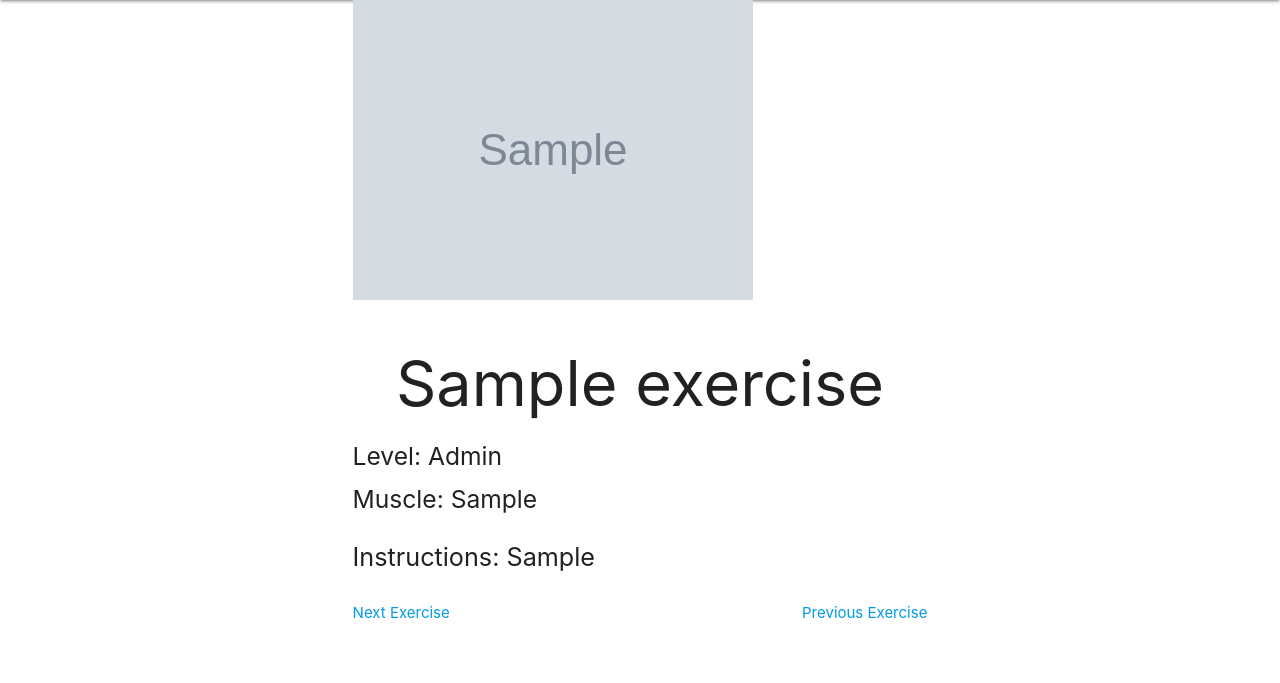
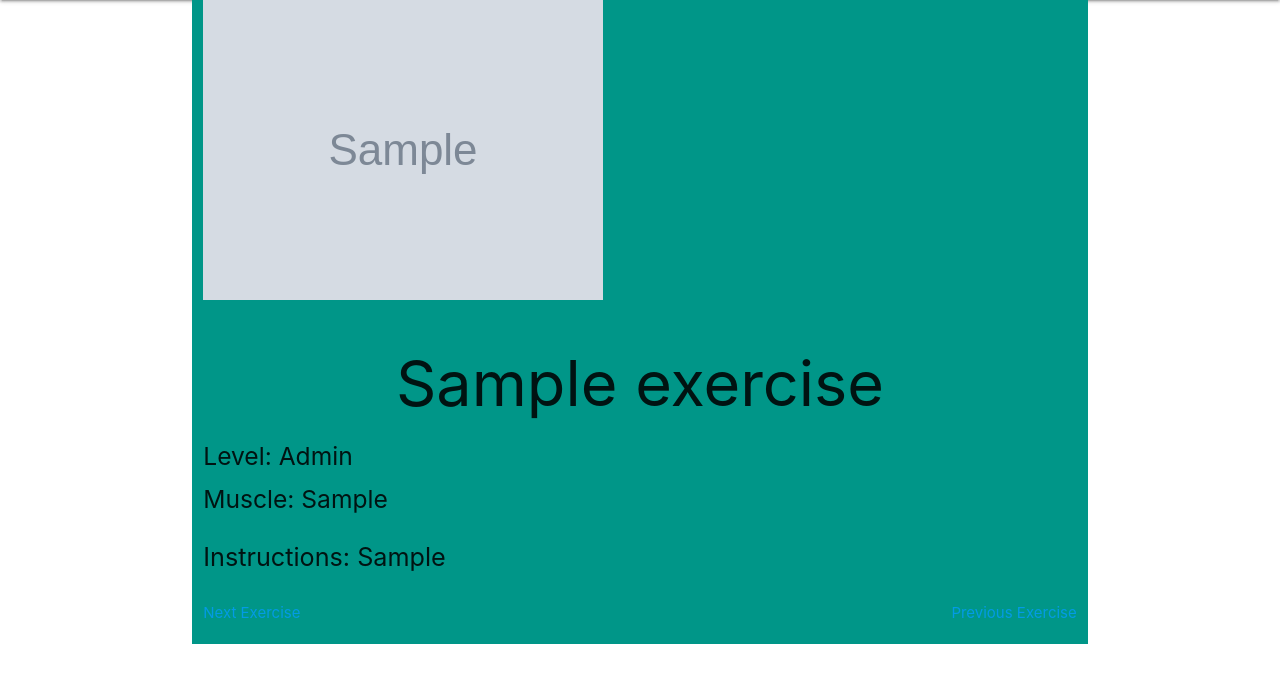
Before and after one commit to TheLegend0100010/INFO-2602-PROJECT--, a Flask app: page /exercise/1 in a window 1280 px wide. Shown: the part 64-747 px from the top of the page. Run offline with Flask 3, Linux system fonts and the light colour scheme; tables that the repository leaves empty hold one stand-in row (values such as "Sample post"); grey boxes marked "Sample" are stand-in pictures.

Commit message:
testing more Changes

```diff
--- a/App/templates/exercise.html
+++ b/App/templates/exercise.html
@@ -3,9 +3,8 @@
 {% block page%}{{exercise.name}}{%endblock%}
 
 {%block content%}
-<div class="row">
-  <div class = "col s2"></div>
-    <div class="col s8">
+<div class="row teal">
+    <div class="col s12">
       <!-- <div class="card">
         <div class="card-image">
           <img class ="activator"src="{{exercise.image}}">
@@ -39,7 +38,6 @@
       </div>
 
     </div>
-    <div class = "col s2"></div>
     <!-- <div class="row">
       <div class="col s12 m8 offset-m2">
           <div class="card">
--- a/App/templates/layout.html
+++ b/App/templates/layout.html
@@ -40,7 +40,7 @@
       }
     </style>
 
-    <div class="container" id="content">{% block content %}{% endblock %}</div>
+    <div class="container red" id="content">{% block content %}{% endblock %}</div>
 
     <script src="https://cdnjs.cloudflare.com/ajax/libs/materialize/1.0.0/js/materialize.min.js"></script>
     <script>
```
